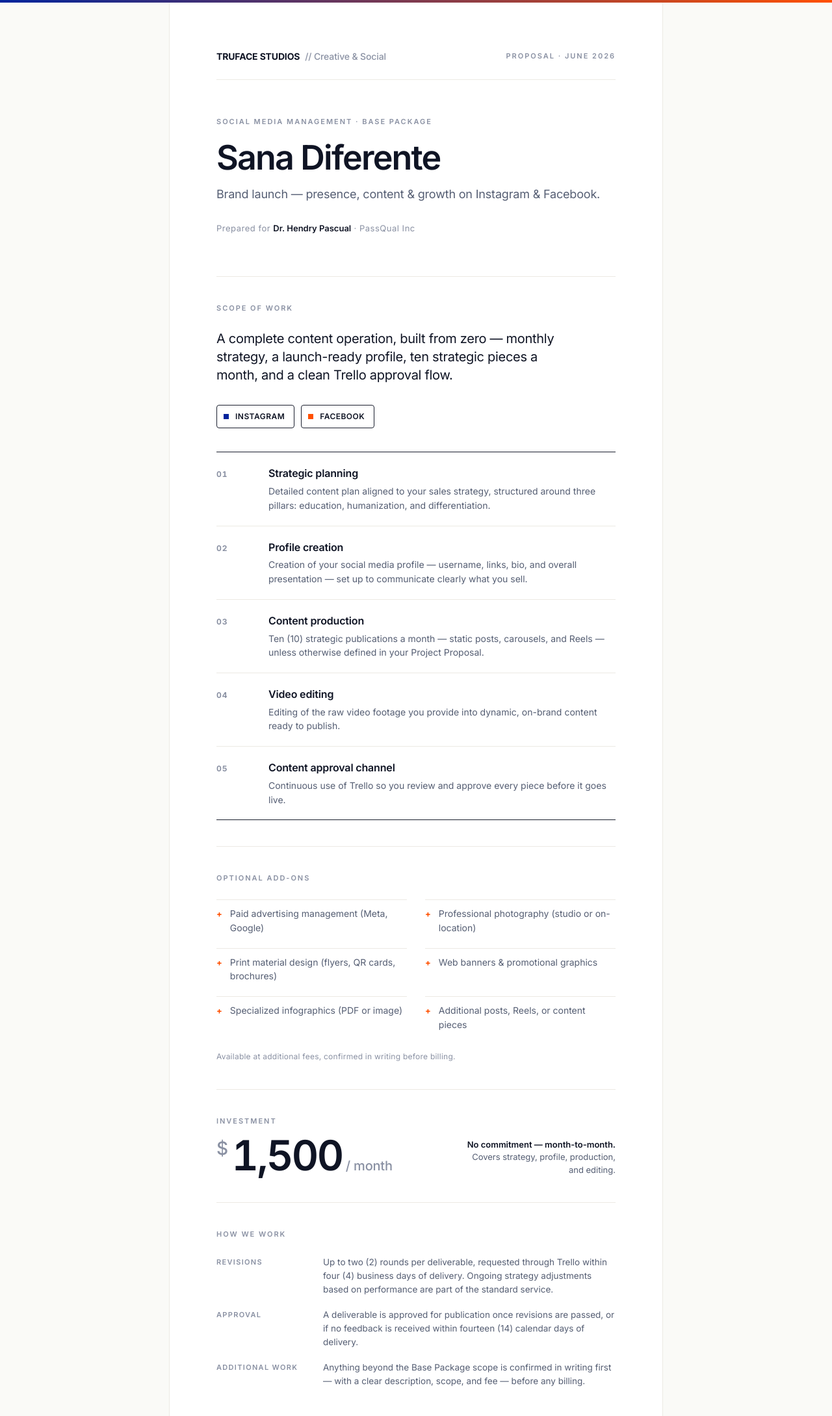
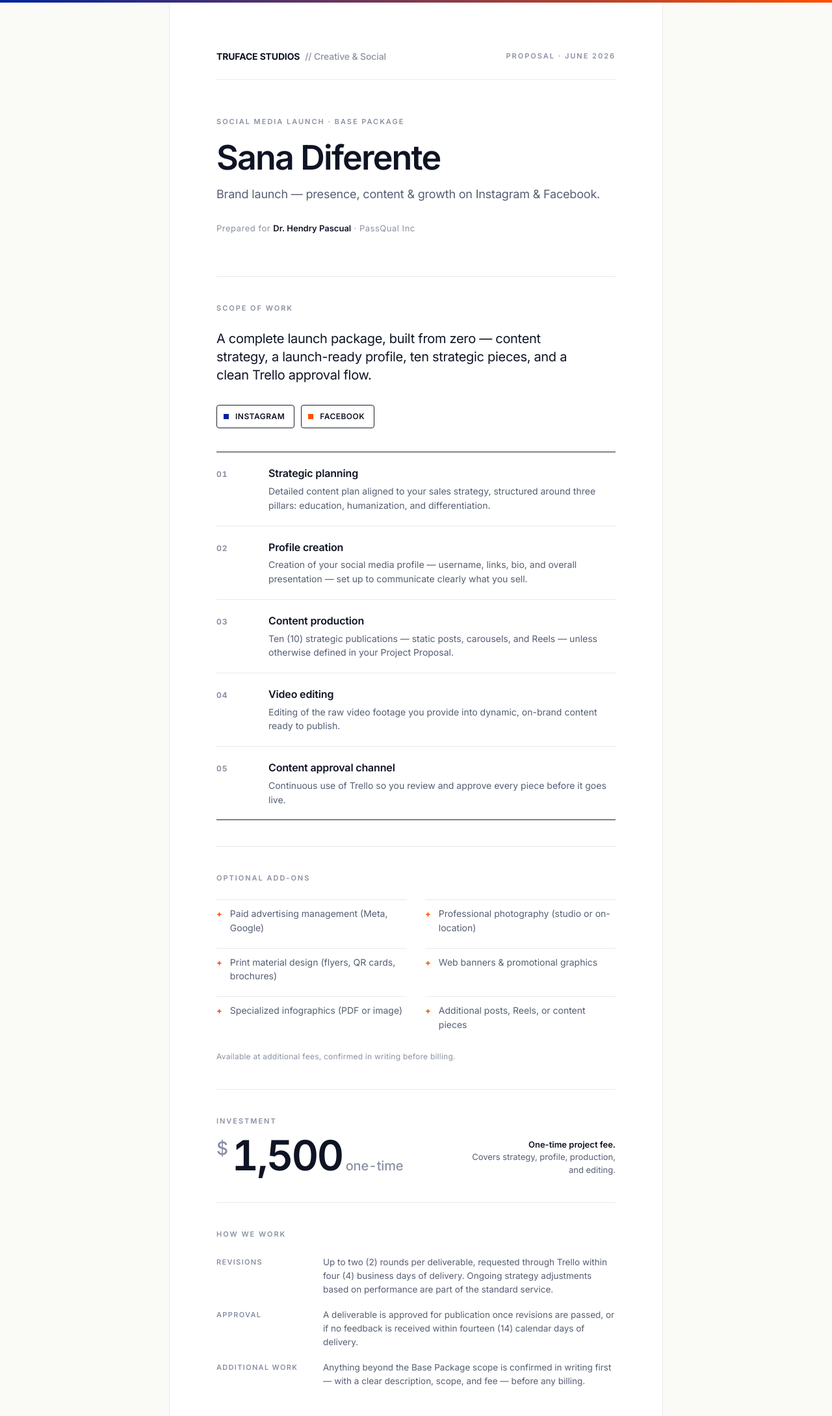
Before and after one commit to INVEXAGROWTH/sana-diferente, a plain HTML site: page index.html in a window 1280 px wide. Shown: the top 2179 px of the page at 65% size. Drawn offline with Linux system fonts and the light colour scheme.

Commit message:
One-time $1,500 project fee — remove all monthly/commitment wording

```diff
--- a/index.html
+++ b/index.html
@@ -350,7 +350,7 @@
   </div>
 
   <section class="cover">
-    <div class="eyebrow">Social Media Management · Base Package</div>
+    <div class="eyebrow">Social Media Launch · Base Package</div>
     <h1>Sana Diferente</h1>
     <div class="subtitle">Brand launch — presence, content &amp; growth on Instagram &amp; Facebook.</div>
     <div class="for-line">Prepared for <strong>Dr. Hendry Pascual</strong> · PassQual Inc</div>
@@ -358,7 +358,7 @@
 
   <section class="block">
     <div class="eyebrow">Scope of work</div>
-    <p class="lede">A complete content operation, built from zero — monthly strategy, a launch-ready profile, ten strategic pieces a month, and a clean Trello approval flow.</p>
+    <p class="lede">A complete launch package, built from zero — content strategy, a launch-ready profile, ten strategic pieces, and a clean Trello approval flow.</p>
 
     <div class="locations">
       <span class="chip">Instagram</span>
@@ -381,7 +381,7 @@
       <li>
         <div>
           <div class="title">Content production</div>
-          <div class="body">Ten (10) strategic publications a month — static posts, carousels, and Reels — unless otherwise defined in your Project Proposal.</div>
+          <div class="body">Ten (10) strategic publications — static posts, carousels, and Reels — unless otherwise defined in your Project Proposal.</div>
         </div>
       </li>
       <li>
@@ -415,10 +415,10 @@
   <section class="invest">
     <div>
       <div class="label">Investment</div>
-      <div class="price"><span class="currency">$</span>1,500<span class="per"> / month</span></div>
+      <div class="price"><span class="currency">$</span>1,500<span class="per"> one-time</span></div>
     </div>
     <div class="meta">
-      <b>No commitment — month-to-month.</b><br/>
+      <b>One-time project fee.</b><br/>
       Covers strategy, profile, production, and editing.
     </div>
   </section>
@@ -442,7 +442,7 @@
   </section>
 
   <div class="approve">
-    <div class="ask">Approve to proceed and we begin <b>pre-production right away</b>, ready to launch next month.</div>
+    <div class="ask">Approve to proceed and we begin <b>pre-production right away</b>.</div>
     <div class="timing">Ready to start</div>
   </div>
 
```
